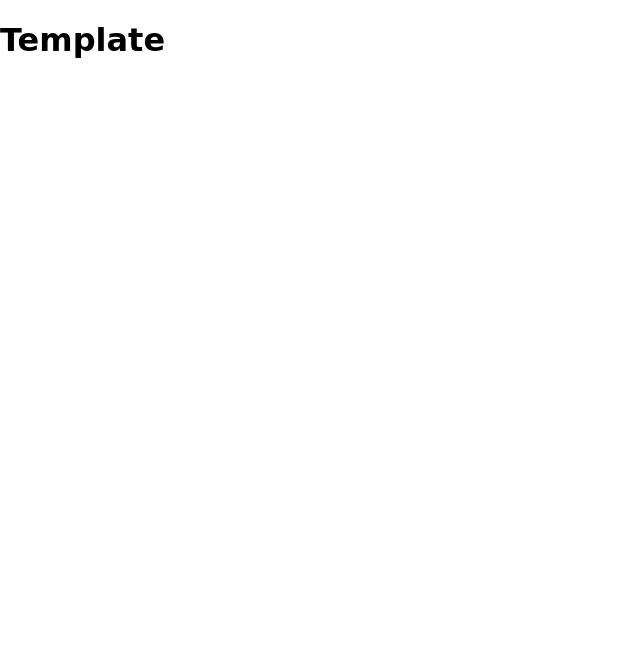
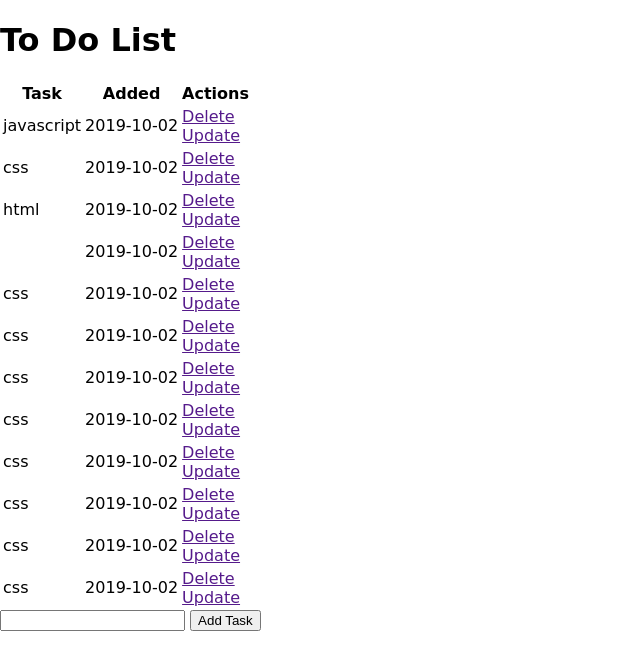
Before and after one commit to Osehi/to-do-list, a Flask app: page / in a window 1280 px wide. Shown: the top 670 px of the page, without its empty margins (0-640 px from the left). Run offline with Flask 2, Linux system fonts and the light colour scheme; data comes from the database, SQL or seed files in the repository; both versions use the stored data as it was after the commit.

Commit message:
create todo

```diff
--- a/app.py
+++ b/app.py
@@ -1,4 +1,4 @@
-from flask import Flask, render_template, url_for
+from flask import Flask, render_template, url_for, request, redirect
 from flask_sqlalchemy import SQLAlchemy
 from datetime import datetime
 
@@ -15,9 +15,23 @@ class Todo(db.Model):
     def __repr__(self):
         return '<Task %r>' % self.id
 
-@app.route('/')
+@app.route('/', methods=['POST', 'GET'])
 def index():
-    return render_template('index.html')
+    if request.method == 'POST':
+        task_content = request.form['content']
+        new_task = Todo(content=task_content)
+
+
+        try:
+            db.session.add(new_task)
+            db.session.commit()
+            return redirect('/')
+        except:
+            return 'There was an issue adding your task'
+
+    else:
+        tasks = Todo.query.order_by(Todo.date_created).all()
+        return render_template('index.html', tasks=tasks)
 
 if __name__ == "__main__":
     app.run(debug=True)
--- a/templates/index.html
+++ b/templates/index.html
@@ -1,9 +1,36 @@
 {% extends 'base.html' %}
 
 {% block head %}
-
+<title>To Do List</title>
 {% endblock %}
 
 {% block body %}
-<h1>Template</h1>
+<div class="content">
+    <h1>To Do List</h1>
+
+    <table>
+        <tr>
+            <th>Task</th>
+            <th>Added</th>
+            <th>Actions</th>
+        </tr>
+        {% for task in tasks %}
+        <tr>
+            <td>{{task.content}}</td>
+            <td>{{task.date_created.date()}}</td>
+            <td>
+                <a href="">Delete</a>
+                <br>
+                <a href="">Update</a>
+            </td>
+        </tr>
+        {% endfor %}
+    </table>
+
+    <form action="/" method="POST">
+        <input type="text" name="content" id="content">
+        <input type="submit" value="Add Task">
+    </form>
+
+</div>
 {% endblock %}
```
Also changed, not shown: test.db.
